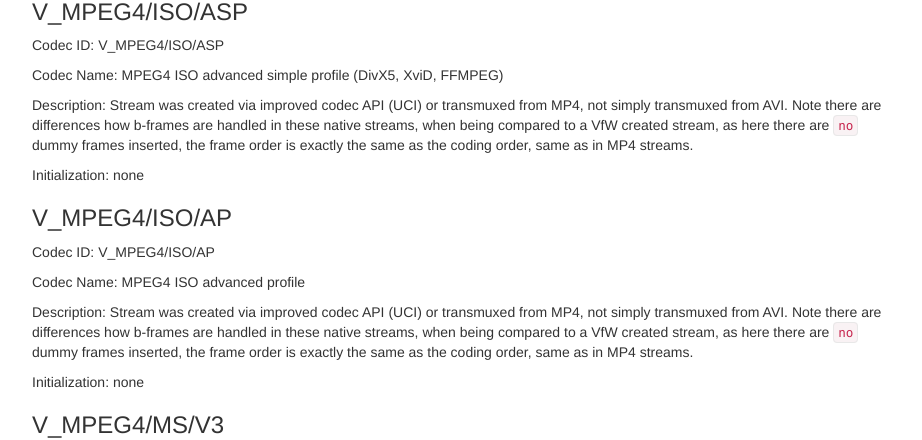
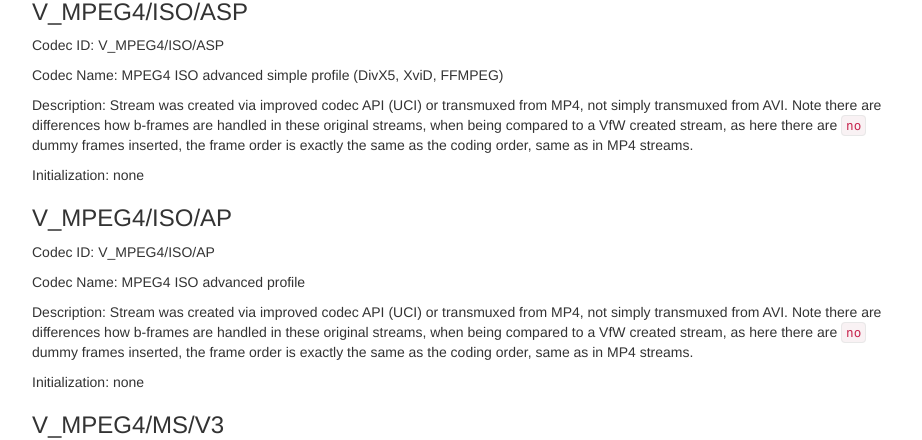
Before and after one commit to ietf-wg-cellar/matroska-specification, a Jekyll site: the page built from codec_specs.md, in a window 1280 px wide and 900 px high, scrolled down 2864 px. Shown: the part 163-603 px from the top of the window, without its empty margins (273-1195 px from the left). Built offline with Jekyll 4.4.1, drawn with Linux system fonts in a browser that asks for light colours; our own code applies the rules of GitHub Pages for plain Markdown files.

Commit message:
Replace native with original

```diff
--- a/codec_specs.md
+++ b/codec_specs.md
@@ -179,7 +179,7 @@
 Codec Name: MPEG4 ISO advanced simple profile (DivX5, XviD, FFMPEG)
 
 Description: Stream was created via improved codec API (UCI) or transmuxed from MP4, not simply transmuxed from AVI.
-Note there are differences how b-frames are handled in these native streams,
+Note there are differences how b-frames are handled in these original streams,
 when being compared to a VfW created stream, as here there are `no` dummy frames inserted,
 the frame order is exactly the same as the coding order, same as in MP4 streams.
 
@@ -192,7 +192,7 @@
 Codec Name: MPEG4 ISO advanced profile
 
 Description: Stream was created via improved codec API (UCI) or transmuxed from MP4, not simply transmuxed from AVI.
-Note there are differences how b-frames are handled in these native streams,
+Note there are differences how b-frames are handled in these original streams,
 when being compared to a VfW created stream, as here there are `no` dummy frames inserted,
 the frame order is exactly the same as the coding order, same as in MP4 streams.
 
```
Also changed, not shown: subtitles.md (+1 -1 lines).
